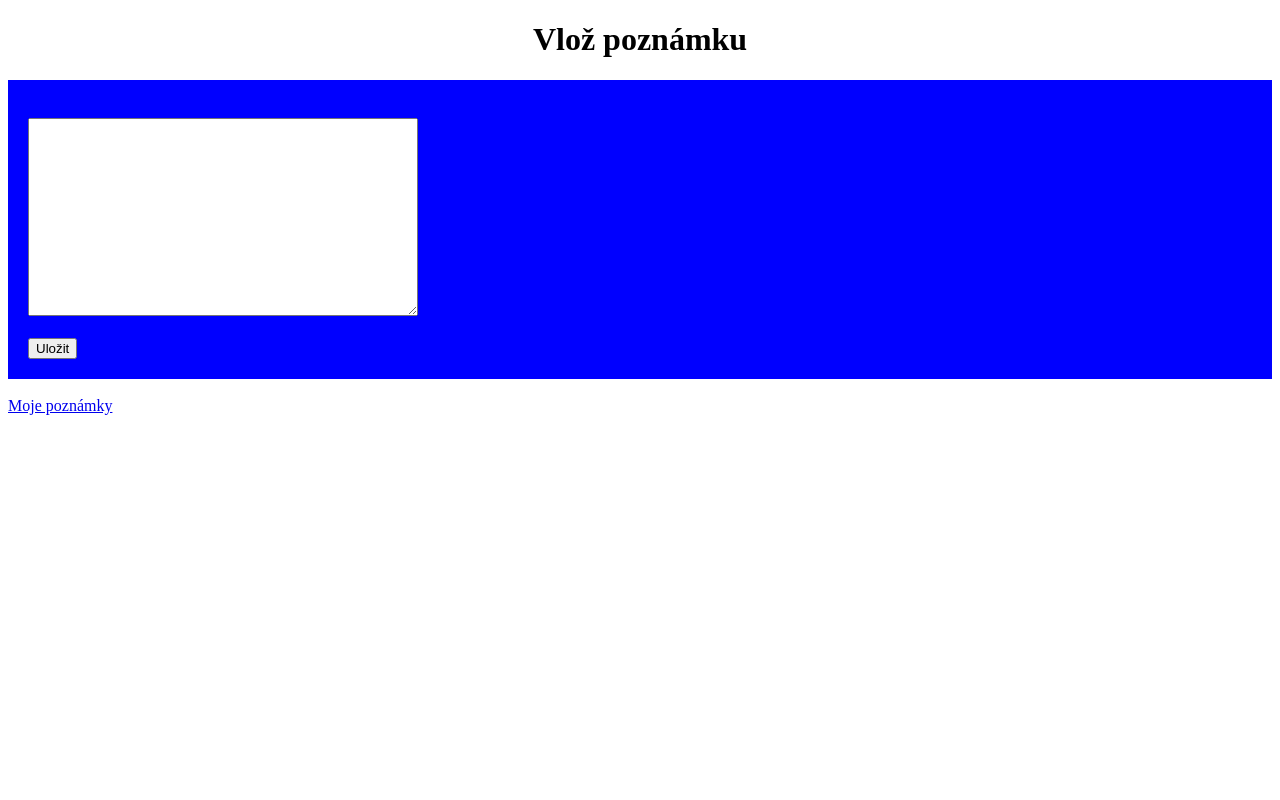
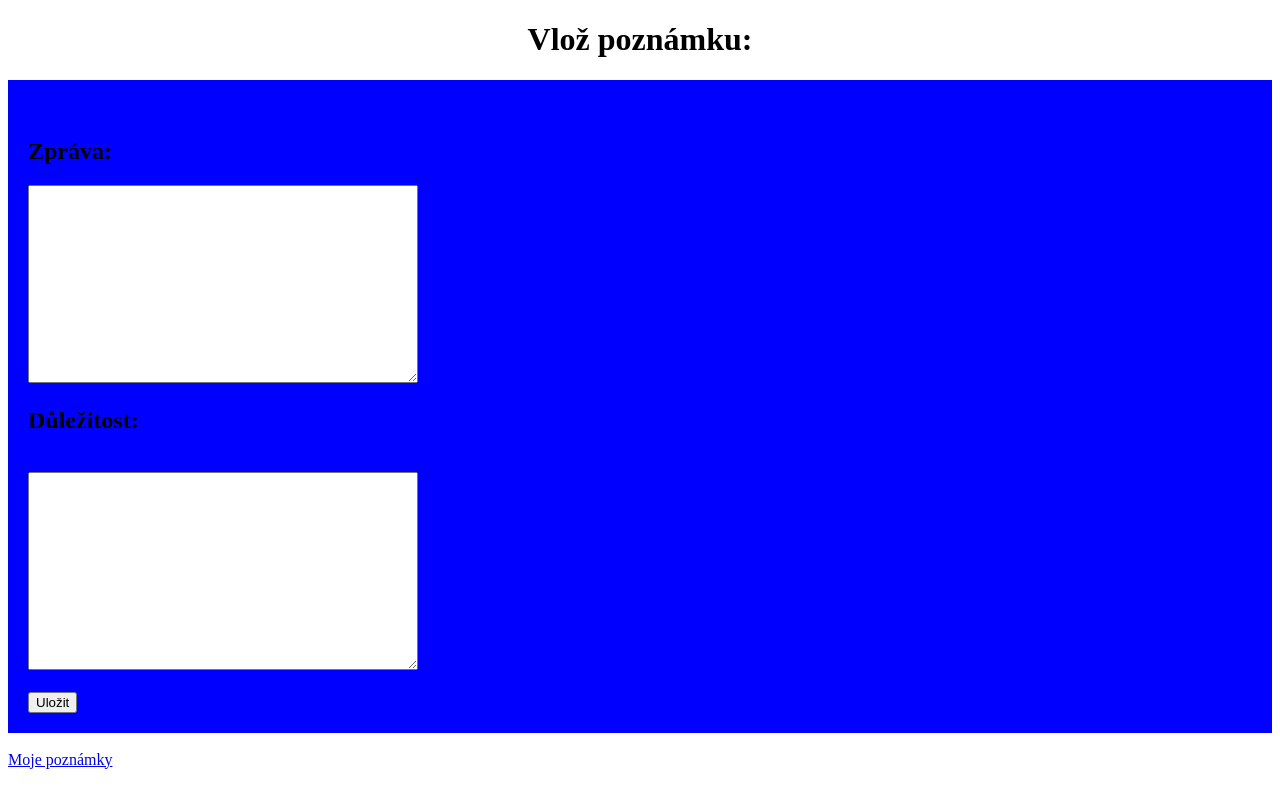
Before and after one commit to JakubStejskalV4/poznamkovnik-Stejskal-V3-, a Flask app: page /formular in a window 1280 px wide. Run offline with Flask 2, Linux system fonts and the light colour scheme.

Commit message:
editace poznamky

```diff
--- a/templates/formular.html
+++ b/templates/formular.html
@@ -2,14 +2,17 @@
 <html lang="cs">
 <head>
     <meta charset="UTF-8">
-    <title>Poznámkovník</title>
+    <title>Aplikace on-line poznámky (Stejskal V3)</title>
     <link rel="stylesheet" type="text/css" href="/static/css/custom.css">
 </head>
 <body>
-    <h1>Vlož poznámku</h1>
+    <h1>Vlož poznámku:</h1>
     <form method="POST">
         {{ form.csrf_token }} <br>
+        <h2>Zpráva:</h2>
         {{ form.poznamka() }} <br>
+        <h2>Důležitost:</h2> <br>
+        {{ form.dulezitost() }} <br>
         <br>
         <input type="submit" value="Uložit">
     </form>
```
